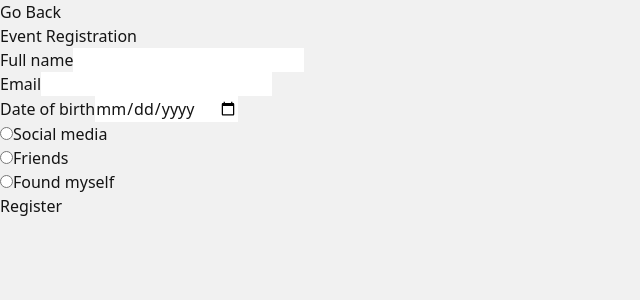
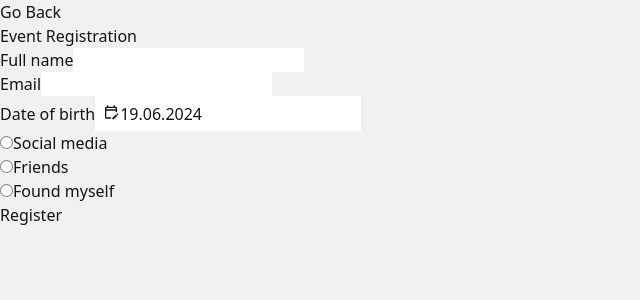
Before and after one commit to anastasiia-riabokon/events-registration-app, a React (Vite) app: page /events/1/register in a window 1280 px wide. Shown: the top 300 px of the page, without its empty margins (0-640 px from the left). Built offline with nearby package versions, Linux system fonts and the light colour scheme.

Commit message:
feat: added date picker

```diff
--- a/package.json
+++ b/package.json
@@ -15,6 +15,7 @@
     "axios": "^1.7.7",
     "date-fns": "^4.1.0",
     "react": "^18.3.1",
+    "react-datepicker": "^7.3.0",
     "react-dom": "^18.3.1",
     "react-hook-form": "^7.53.0",
     "react-hot-toast": "^2.4.1",
--- a/src/components/Field/Field.jsx
+++ b/src/components/Field/Field.jsx
@@ -1,3 +1,8 @@
+import {useState} from "react";
+import DatePicker from "react-datepicker";
+import "react-datepicker/dist/react-datepicker.min.css";
+import {MdOutlineEditCalendar} from "react-icons/md";
+
 const Field = ({type, label, register, error}) => {
   if (type === "radio") {
     return (
@@ -13,6 +18,29 @@ const Field = ({type, label, register, error}) => {
       </ul>
     );
   }
+
+  const [date, setDate] = useState(new Date());
+
+  if (type === "date") {
+    return (
+      <label>
+        <span>{label}</span>
+        <DatePicker
+          showIcon
+          icon={<MdOutlineEditCalendar />}
+          selected={date}
+          onChange={(date) => setDate(date)}
+          minDate={new Date(1970, 0, 1)}
+          maxDate={new Date()}
+          dateFormat={"dd.mm.yyyy"}
+          peekNextMonth
+          showMonthDropdown
+          showYearDropdown
+          dropdownMode="select"
+        />
+      </label>
+    );
+  }
   return (
     <label>
       {label}
```
Also changed, not shown: 1 other file (tests, documents, lock files or other folders).
